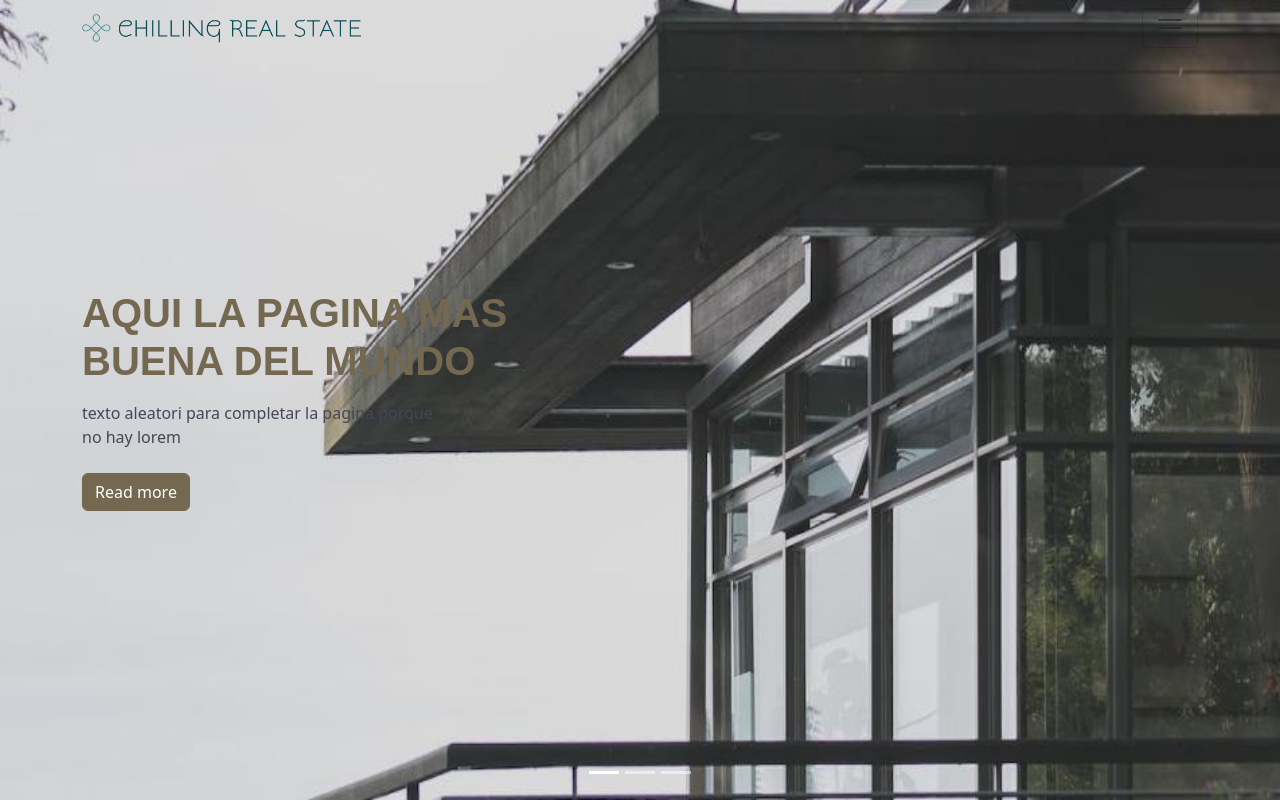
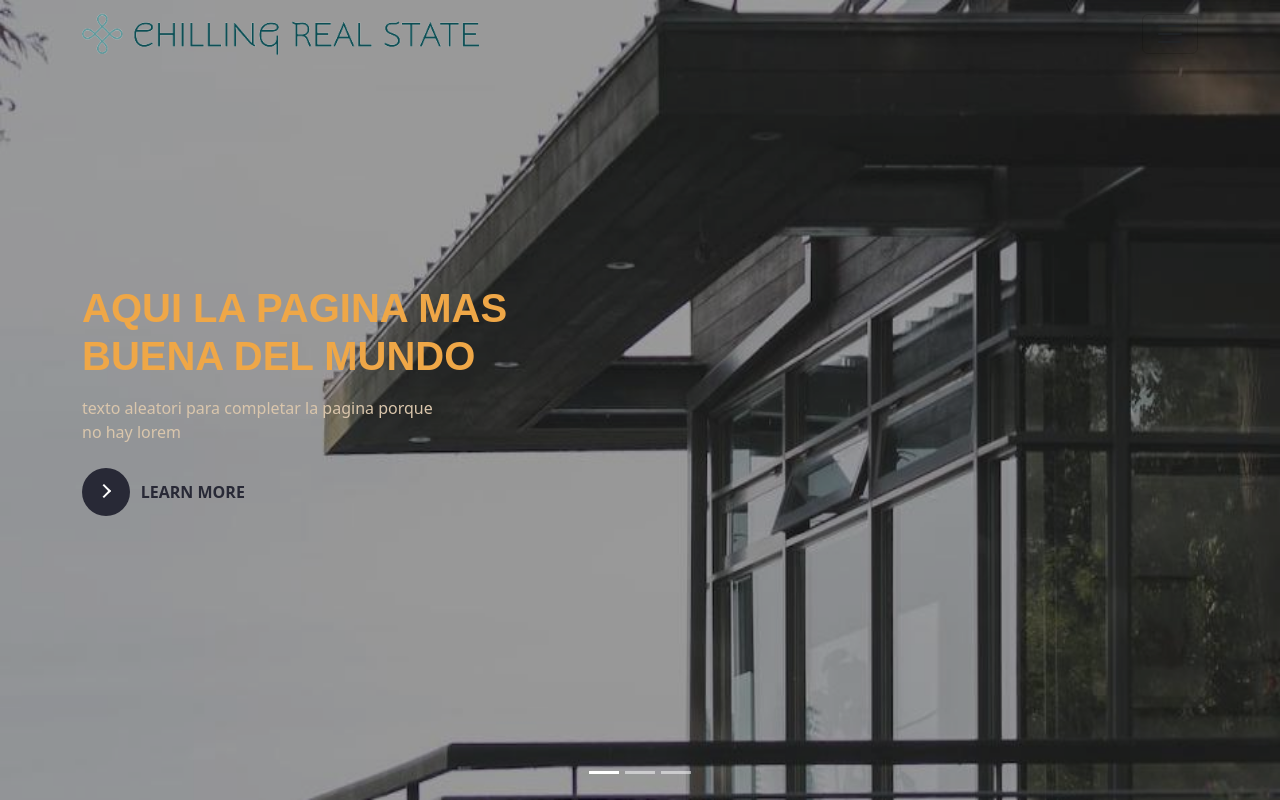
Before and after one commit to Q-ko/Api-pin-front, a React (Create React App) app: page / in a window 1280 px wide. Built offline with nearby package versions, Linux system fonts and the light colour scheme.

Commit message:
cambios de stylo brand

```diff
--- a/src/App.scss
+++ b/src/App.scss
@@ -1,9 +1,9 @@
 
 $primary: #3A3A3F;
-$secondary:     #454555;
+$secondary:     #dac6ac;
 $light:         #AAAABC;
 $success:       #433924;
-$info:          #746851;
+$info:          #efa747;
 $warning:       #1D595E;
 
 $font-size-base:              1rem; // Assumes the browser default, typically `16px`
@@ -53,10 +53,15 @@ header{
   z-index: 999;
   nav{
     background-color: transparent;
-    .tamano-brand{
-      max-width: 400px;
+    .tamano-brand-container{
       height: auto;
+      max-width: 65%;
+      .tamano-brand{
+        width:77%;
+        height: auto;
+      }
     }
+
     .nav-link{
       font-family: 'fuente-nav', sans-serif;;
     }
@@ -74,7 +79,100 @@ main{
     width: 75%;
     opacity: 0.8;
   }
+.home{
+  .img-slide-home{
+    filter: brightness(0.7);
+  }
+  .texto_de_bienvenida{
+    button {
+      position: relative;
+      display: inline-block;
+      cursor: pointer;
+      outline: none;
+      border: 0;
+      vertical-align: middle;
+      text-decoration: none;
+      background: transparent;
+      padding: 0;
+      font-size: inherit;
+      font-family: inherit;
+     }
 
+     button.learn-more {
+      width: 12rem;
+      height: auto;
+     }
+
+     button.learn-more .circle {
+      transition: all 0.45s cubic-bezier(0.65, 0, 0.076, 1);
+      position: relative;
+      display: block;
+      margin: 0;
+      width: 3rem;
+      height: 3rem;
+      background: #282936;
+      border-radius: 1.625rem;
+     }
+
+     button.learn-more .circle .icon {
+      transition: all 0.45s cubic-bezier(0.65, 0, 0.076, 1);
+      position: absolute;
+      top: 0;
+      bottom: 0;
+      margin: auto;
+      background: #fff;
+     }
+
+     button.learn-more .circle .icon.arrow {
+      transition: all 0.45s cubic-bezier(0.65, 0, 0.076, 1);
+      left: 0.625rem;
+      width: 1.125rem;
+      height: 0.125rem;
+      background: none;
+     }
+
+     button.learn-more .circle .icon.arrow::before {
+      position: absolute;
+      content: "";
+      top: -0.29rem;
+      right: 0.0625rem;
+      width: 0.625rem;
+      height: 0.625rem;
+      border-top: 0.125rem solid #fff;
+      border-right: 0.125rem solid #fff;
+      transform: rotate(45deg);
+     }
+
+     button.learn-more .button-text {
+      transition: all 0.45s cubic-bezier(0.65, 0, 0.076, 1);
+      position: absolute;
+      top: 0;
+      left: 0;
+      right: 0;
+      bottom: 0;
+      padding: 0.75rem 0;
+      margin: 0 0 0 1.85rem;
+      color: #282936;
+      font-weight: 700;
+      line-height: 1.6;
+      text-align: center;
+      text-transform: uppercase;
+     }
+
+     button:hover .circle {
+      width: 100%;
+     }
+
+     button:hover .circle .icon.arrow {
+      background: #fff;
+      transform: translate(1rem, 0);
+     }
+
+     button:hover .button-text {
+      color: #fff;
+     }
+  }
+}
   .carousel-item {
     &.active {
       animation-duration: 6s; // Cambia este valor al tiempo deseado en segundos
--- a/src/components/sections/header/components/nav.js
+++ b/src/components/sections/header/components/nav.js
@@ -7,12 +7,12 @@ function Nav() {
   return (
     <nav class="navbar nav bg-transparent">
       <div class="container w-100">
-        <div className="w-50">
+        <div className="tamano-brand-container">
           <NavLink to="/" className="navbar-brand" aria-current="page">
             <img
               src={logoSmall}
               alt="Chilling Real State"
-              className="tamano-brand w-50"
+              className="tamano-brand "
             />
           </NavLink>
         </div>
--- a/src/components/sections/main/components/RegisterForm.js
+++ b/src/components/sections/main/components/RegisterForm.js
@@ -1,8 +1,6 @@
 function RegisterForm(promps) {
   return (
-    <div className="w-100 d-flex flex-column justify-content-center h-100">
-      <div className="row d-flex justify-content-center h-100">
-        <div className="col-12 col-lg-6 d-flex align-items-center">
+    <div className="container">
       <div className="row">
         <div className="col-12 col-lg-8 d-flex mb-3">
           <h2 className="h2-title fw-cold text-info">Contacto</h2>
@@ -87,8 +85,6 @@ function RegisterForm(promps) {
         </div>
       </div>
     </div>
-      </div>
-    </div>
   );
 }
 
--- a/src/components/sections/main/components/TextoDeBienvenida.js
+++ b/src/components/sections/main/components/TextoDeBienvenida.js
@@ -1,6 +1,6 @@
 function TextoDeBienvenida(promps) {
   return (
-    <div className="d-flex flex-column position-absolute w-100 h-100 fondo-de-img">
+    <div className="d-flex flex-column position-absolute z-2 w-100 h-100 fondo-de-img texto_de_bienvenida ">
       <div className="container d-flex flex-column justify-content-center h-100 ">
         <div className="row d-flex flex-column align-items-start justify-content-center ">
           <div className="col-12 col-lg-6">
@@ -18,9 +18,12 @@ function TextoDeBienvenida(promps) {
         </div>
         <div className="row d-flex align-items-center justify-content-start">
           <div className="col-12 col-lg-2">
-            <a className="btn btn-info " /* href="#" */ role="button">
-              Read more
-            </a>
+            <button class="learn-more">
+              <span class="circle" aria-hidden="true">
+                <span class="icon arrow"></span>
+              </span>
+              <span class="button-text">Learn More</span>
+            </button>
           </div>
         </div>
       </div>
--- a/src/components/sections/main/pages/Home.js
+++ b/src/components/sections/main/pages/Home.js
@@ -1,5 +1,5 @@
 import primerSlide from "../../../media/slide-1.jpeg";
-import segundoSlide from "../../../media/slide-2.webp";
+import segundoSlide from "../../../media/slide-2.png";
 import tercerSlide from "../../../media/slide-3.webp";
 import TextoDeBienvenida from "../components/TextoDeBienvenida";
 
@@ -7,7 +7,7 @@ function PagePrincipal(promps) {
   return (
     <div
       id="carouselExampleIndicators"
-      className="carousel slide carousel-fade w-100 h-100"
+      className="carousel slide carousel-fade w-100 h-100 home"
       data-bs-ride="carousel"
     >
       <div className="carousel-indicators">
@@ -38,15 +38,27 @@ function PagePrincipal(promps) {
           data-bs-interval="3000"
         >
           <TextoDeBienvenida />
-          <img src={primerSlide} className="d-block w-100 h-100" alt="..." />
+          <img
+            src={primerSlide}
+            className="img-slide-home d-block w-100 h-100"
+            alt="..."
+          />
         </div>
         <div className="carousel-item w-100 h-100" data-bs-interval="3000">
           <TextoDeBienvenida />
-          <img src={segundoSlide} className="d-block w-100 h-100" alt="..." />
+          <img
+            src={segundoSlide}
+            className="img-slide-home d-block w-100 h-100"
+            alt="..."
+          />
         </div>
         <div className="carousel-item w-100 h-100" data-bs-interval="3000">
           <TextoDeBienvenida />
-          <img src={tercerSlide} className="d-block w-100 h-100" alt="..." />
+          <img
+            src={tercerSlide}
+            className="img-slide-home d-block w-100 h-100"
+            alt="..."
+          />
         </div>
       </div>
       <div className="botones-del-slide">
--- a/src/components/sections/main/pages/Nosotros.js
+++ b/src/components/sections/main/pages/Nosotros.js
@@ -30,8 +30,8 @@ function Nosotros(promps) {
     //     </div>
     //   </div>
     // </div>
-    <div className="d-flex flex-column position-absolute w-100 h-100 img-nos">
-      <div className="container d-flex flex-column justify-content-center h-100 ">
+    <div className="d-flex flex-column justify-content-center w-100 h-100 img-nos">
+      <div className="container d-flex flex-column justify-content-center h-75 ">
         <div className="row d-flex flex-column align-items-start justify-content-center ">
           <div className="col-12">
             <h2 className="h2-title text-info text-center fw-bold">
@@ -39,7 +39,7 @@ function Nosotros(promps) {
             </h2>
           </div>
         </div>
-        <div className="row d-flex flex-column align-items-start justify-content-center my-3">
+        <div className="row d-flex flex-column align-items-start justify-content-center mt-2">
           <div className="col-12">
             <p className=" text-light text-center">
               <strong>
```
Also changed, not shown: src/components/media/slide-2.png (added). Lines whose indentation alone changed are shown as unchanged.
